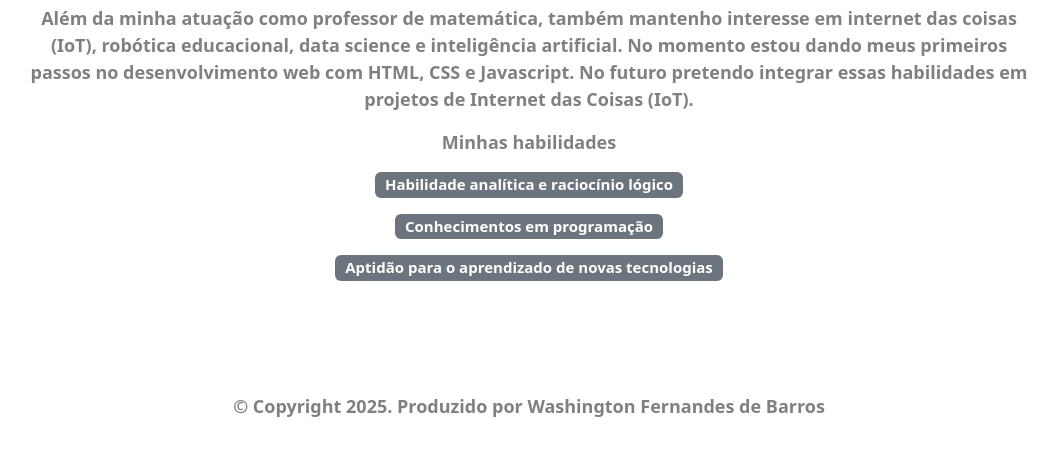
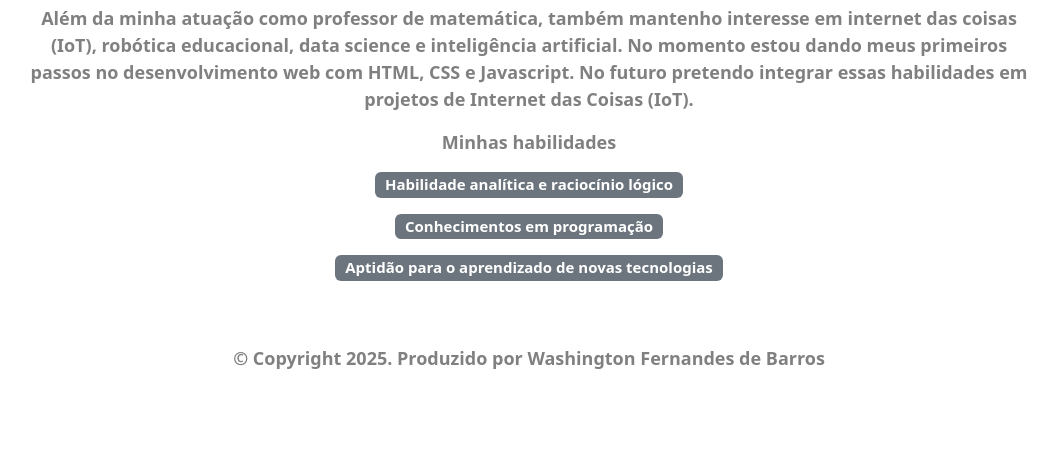
Before and after one commit to WasFerBarros/Portf-lio, a plain HTML site: page index.html in a window 1280 px wide. Shown: the part 465-920 px from the top of the page, without its empty margins (111-1168 px from the left). After the commit the page ends 885 px from the top, so only its background shows below. Drawn offline with nearby package versions, Linux system fonts and the light colour scheme.

Commit message:
Add files via upload

```diff
--- a/index.html
+++ b/index.html
@@ -33,7 +33,7 @@
 
 <body>
     <header class="container text-center">
-        <img src="imagem.png" alt="minha_imagem" class="rounded-circle" width="100" height="200">
+        <img src="imagem.png" alt="minha_imagem" class="rounded-circle" width="100" height="250">
         <h1>Meu nome é Washington Fernandes de Barros</h1>
         <h2 class="lead">Sou professor de matemática</h2>
         <p>
@@ -50,8 +50,8 @@
         <p class="badge bg-secondary" style="font-size:15px">Conhecimentos em programação</p>
         <p class="badge bg-secondary"style="font-size:15px">Aptidão para o aprendizado de novas tecnologias</p>
     </header>
-    <footer class="container py-5">
-        <p class="my-5 text-center">© Copyright 2025. Produzido por Washington Fernandes de Barros </p>
+    <footer class="container">
+        <p class=" text-center my-5">© Copyright 2025. Produzido por Washington Fernandes de Barros </p>
     </footer>
 
 </body>
```
